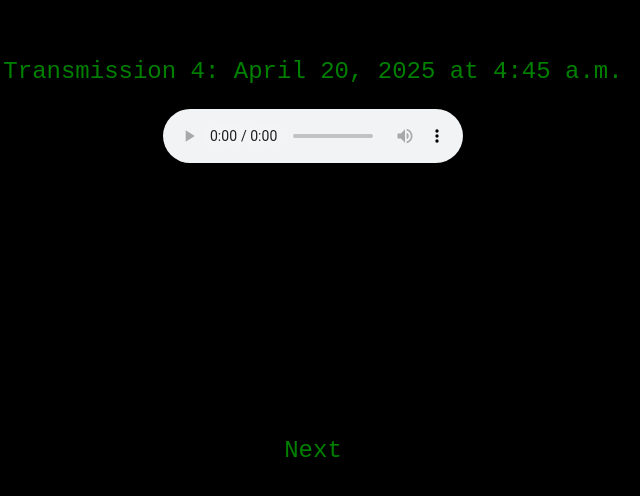
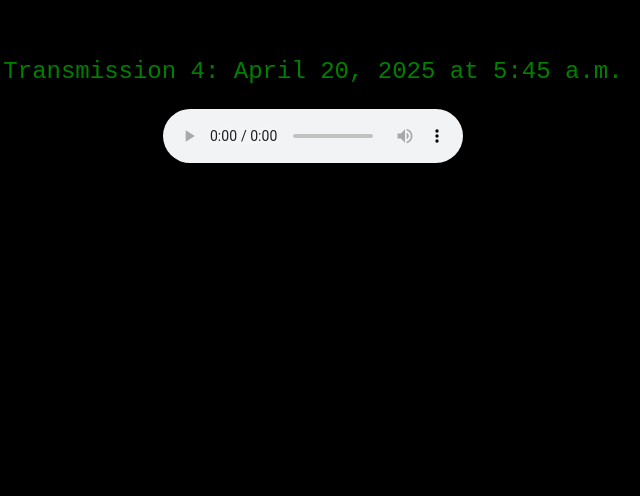
Before and after one commit to jsnfng/easter, a plain HTML site: page clue4.html in a window 1280 px wide. Shown: the part 326-822 px from the top of the page, 327-967 px from the left. Drawn offline with nearby package versions, Linux system fonts and the light colour scheme.

Commit message:
Update clue4.html

```diff
--- a/clue4.html
+++ b/clue4.html
@@ -50,15 +50,13 @@
     </div>
     <div id="second" class="start_hid container">
         <p>
-            Transmission 4: April 20, 2025 at 4:45 a.m.
+            Transmission 4: April 20, 2025 at 5:45 a.m.
         </p>
         <audio controls>
               <source src="Test.m4a" type="audio/mp4">
         </audio>
     </div>
-    <div id="bottomButton">
-        Next
-    </div>
+
 <script>
     var dots = 0;
 
```
